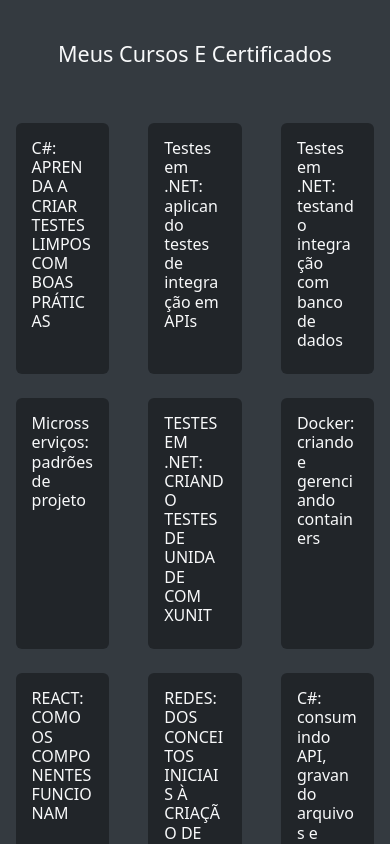
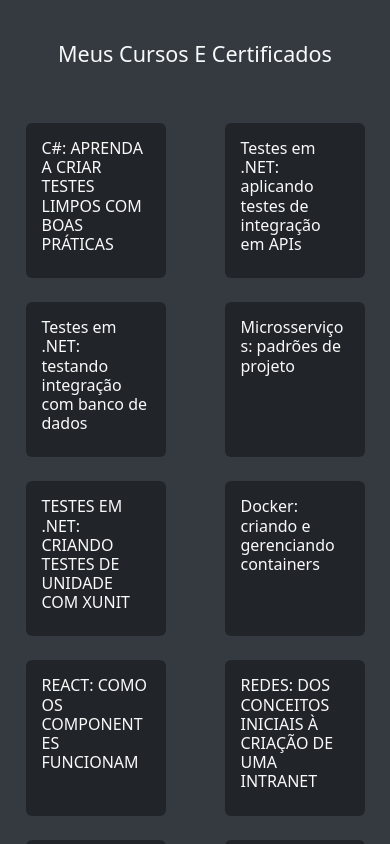
Before and after one commit to jfmartinsvred1/meu-portfolio, a React (Vite) app: page / in a window 390 px wide. Shown: the part 1680-2524 px from the top of the page. Built offline with nearby package versions, Linux system fonts and the light colour scheme; no server answers.

Commit message:
adjust width certification

```diff
--- a/src/components/certification/Certification.css
+++ b/src/components/certification/Certification.css
@@ -4,3 +4,8 @@
     transition: .5s;
 
 }
+@media (max-width:600px) {
+    .certification{
+        min-width: 140px;
+    }
+}
```
